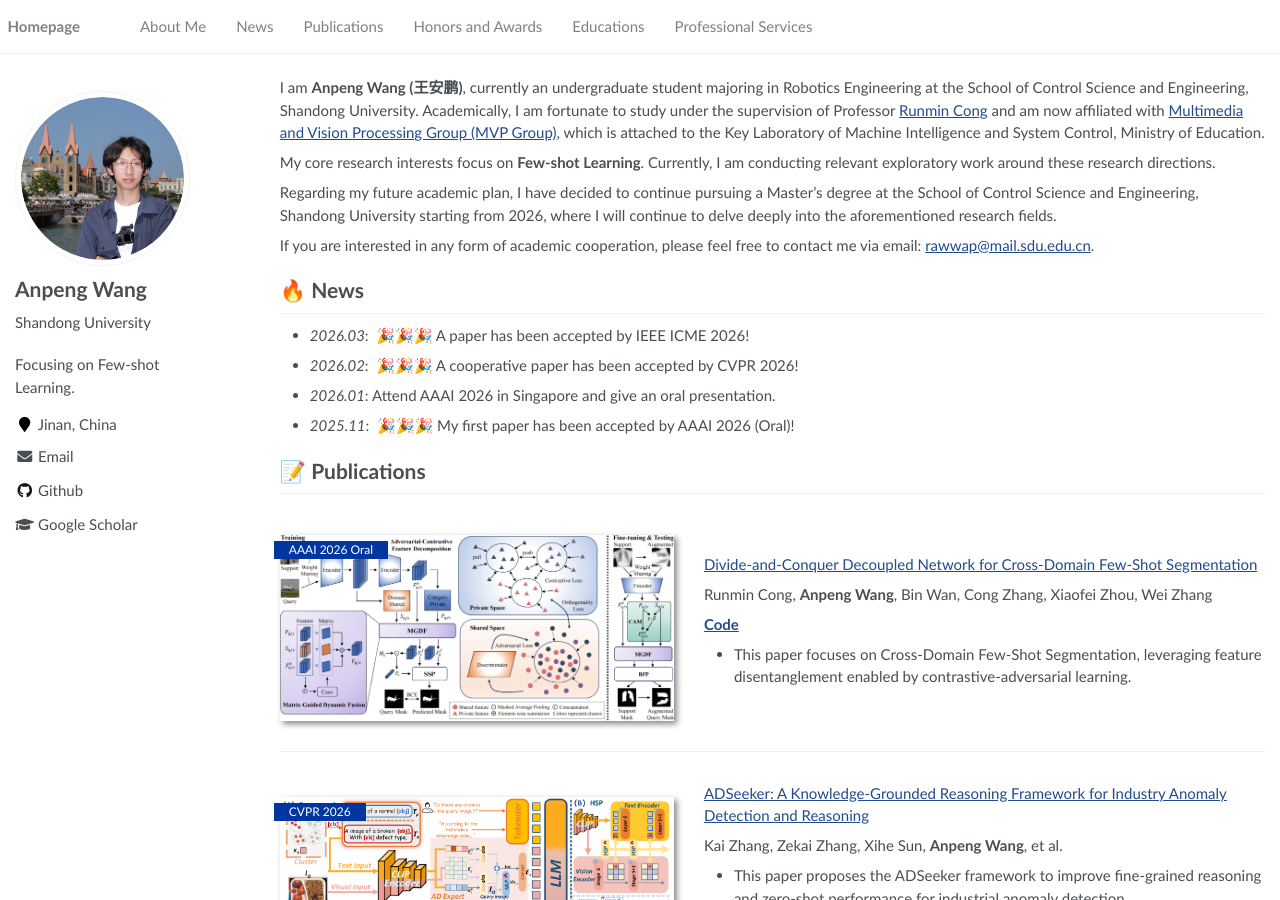
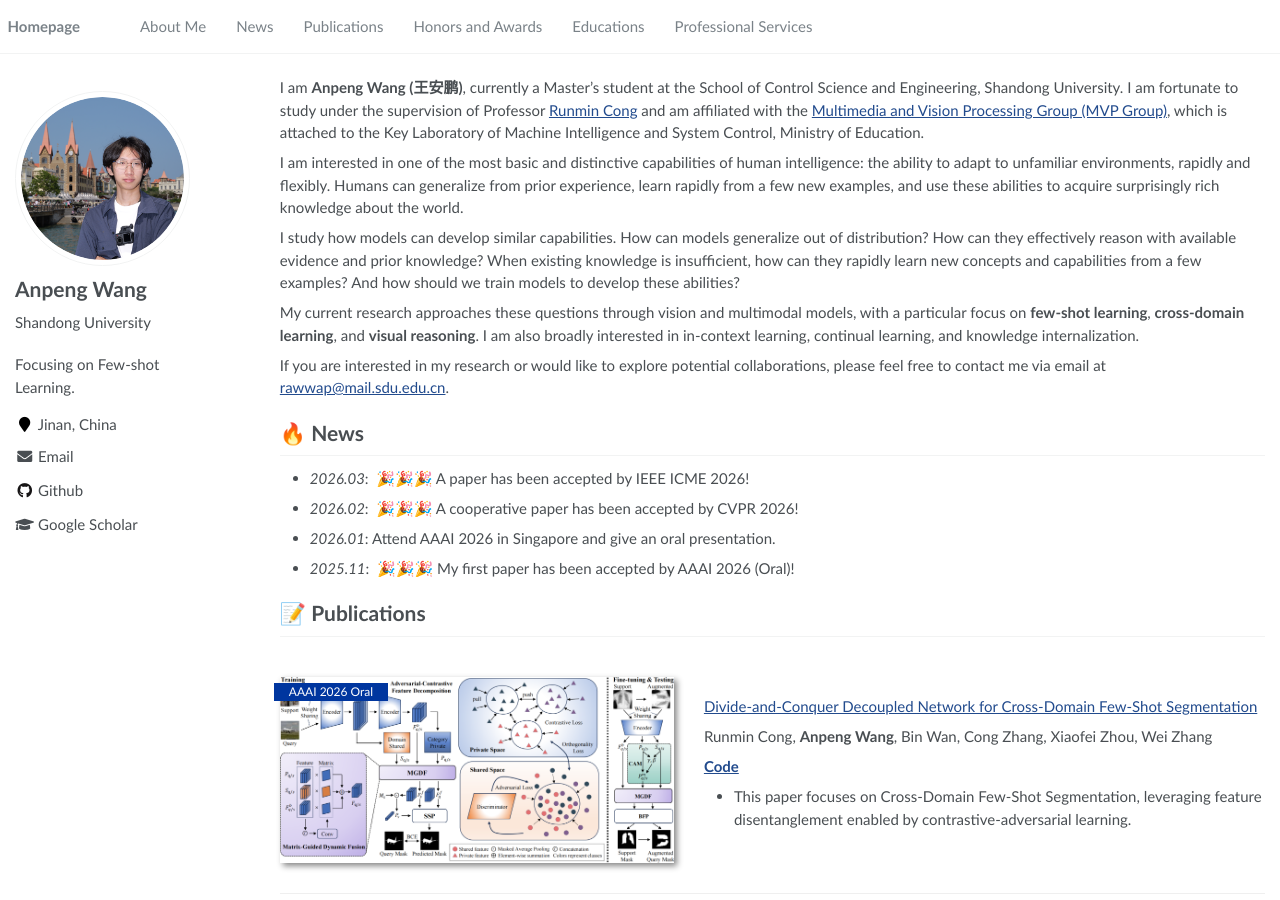
Before and after one commit to rawwap/rawwap.github.io, a Jekyll site: the page built from _pages/about.md, in a window 1280 px wide and 900 px high. Built offline with Jekyll 4.4.1, drawn with Linux system fonts in a browser that asks for light colours; some of the changed text lies outside the part shown.

Commit message:
Update about.md

```diff
--- a/_pages/about.md
+++ b/_pages/about.md
@@ -17,13 +17,15 @@ redirect_from:
 
 <span class='anchor' id='about-me'></span>
 
-I am **Anpeng Wang (王安鹏)**, currently an undergraduate student majoring in Robotics Engineering at the School of Control Science and Engineering, Shandong University. Academically, I am fortunate to study under the supervision of Professor [Runmin Cong](https://rmcong.github.io/) and am now affiliated with [Multimedia and Vision Processing Group (MVP Group)](https://rmcong.github.io/MVPLab.html), which is attached to the Key Laboratory of Machine Intelligence and System Control, Ministry of Education.
+I am **Anpeng Wang (王安鹏)**, currently a Master's student at the School of Control Science and Engineering, Shandong University. I am fortunate to study under the supervision of Professor [Runmin Cong](https://rmcong.github.io/) and am affiliated with the [Multimedia and Vision Processing Group (MVP Group)](https://rmcong.github.io/MVPLab.html), which is attached to the Key Laboratory of Machine Intelligence and System Control, Ministry of Education.
 
-My core research interests focus on **Few-shot Learning**. Currently, I am conducting relevant exploratory work around these research directions.
+I am interested in one of the most basic and distinctive capabilities of human intelligence: the ability to adapt to unfamiliar environments, rapidly and flexibly. Humans can generalize from prior experience, learn rapidly from a few new examples, and use these abilities to acquire surprisingly rich knowledge about the world.
 
-Regarding my future academic plan, I have decided to continue pursuing a Master's degree at the School of Control Science and Engineering, Shandong University starting from 2026, where I will continue to delve deeply into the aforementioned research fields.
+I study how models can develop similar capabilities. How can models generalize out of distribution? How can they effectively reason with available evidence and prior knowledge? When existing knowledge is insufficient, how can they rapidly learn new concepts and capabilities from a few examples? And how should we train models to develop these abilities?
 
-If you are interested in any form of academic cooperation, please feel free to contact me via email: [rawwap@mail.sdu.edu.cn](mailto:rawwap@mail.sdu.edu.cn).
+My current research approaches these questions through vision and multimodal models, with a particular focus on **few-shot learning**, **cross-domain learning**, and **visual reasoning**. I am also broadly interested in in-context learning, continual learning, and knowledge internalization.
+
+If you are interested in my research or would like to explore potential collaborations, please feel free to contact me via email at     [rawwap@mail.sdu.edu.cn](mailto:rawwap@mail.sdu.edu.cn).
 
 <!-- I have published more than 100 papers at the top international AI conferences with total <a href='https://scholar.google.com/citations?user=DhtAFkwAAAAJ'>google scholar citations <strong><span id='total_cit'>260000+</span></strong></a> (You can also use google scholar badge <a href='https://scholar.google.com/citations?user=DhtAFkwAAAAJ'><img src="https://img.shields.io/endpoint?url={{ url | url_encode }}&logo=Google%20Scholar&labelColor=f6f6f6&color=9cf&style=flat&label=citations"></a>). -->
 
@@ -89,8 +91,8 @@ Qian Xu, Hang Xiong, **Anpeng Wang\***, et al. ( \* corresponding author )
 - *2023.08* National University Students Intellingent Car Race National Second Prize
 
 # 📖 Educations
-- *2026.09 (future)*, Master, School of Control Science and Engineering, Shandong University, Jinan, China. Advisor: [Prof. Runmin Cong](https://rmcong.github.io/)
-- *2022.09 - 2026.07 (now)*, Undergraduate, School of Control Science and Engineering, Shandong University, Jinan, China. Advisor: [Prof. Runmin Cong](https://rmcong.github.io/)
+- *2026.09 - present*, Master, School of Control Science and Engineering, Shandong University, Jinan, China. Advisor: [Prof. Runmin Cong](https://rmcong.github.io/)
+- *2022.09 - 2026.07*, Undergraduate, School of Control Science and Engineering, Shandong University, Jinan, China. Advisor: [Prof. Runmin Cong](https://rmcong.github.io/)
 
 # 💻 Professional Services
 - *2026*, Reviewer for IEEE International Conference on Multimedia and Expo (ICME'26)
```
